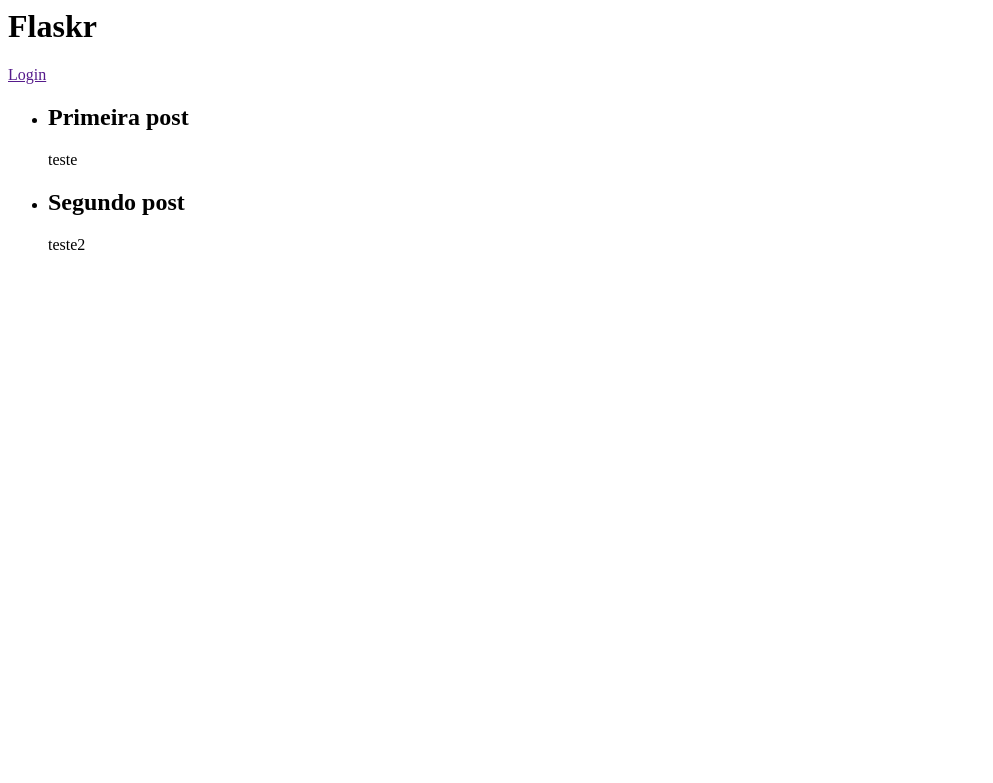
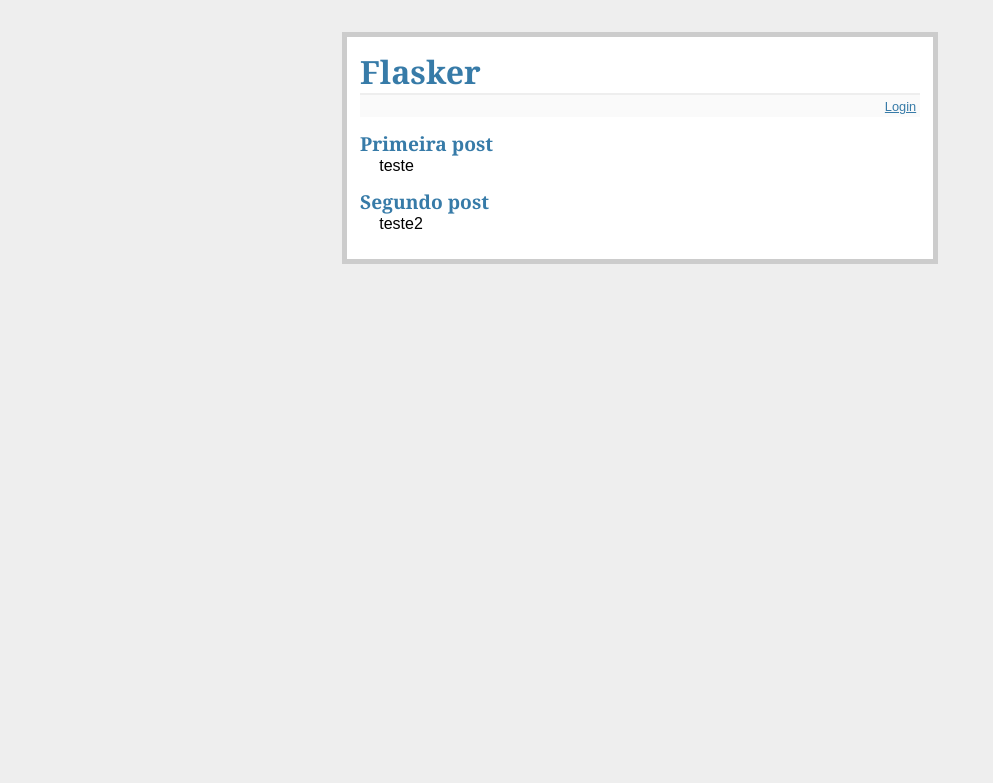
Before and after one commit to SergioFCarvalho/testes-Python, a Flask app: page / in a window 1280 px wide. Shown: the top 783 px of the page, without its empty margins (0-993 px from the left). Run offline with Flask 3, Linux system fonts and the light colour scheme.

Commit message:
add folder static e css

```diff
--- /dev/null
+++ b/ocean/static/estilo.css
@@ -0,0 +1,18 @@
+body            { font-family: sans-serif; background: #eee; }
+a, h1, h2       { color: #377BA8; }
+h1, h2          { font-family: 'Georgia', serif; margin: 0; }
+h1              { border-bottom: 2px solid #eee; }
+h2              { font-size: 1.2em; }
+
+.pagina         { margin: 2em auto; width: 35em; border: 5px solid #ccc;
+                  padding: 0.8em; background: white; }
+.entradas       { list-style: none; margin: 0; padding: 0; }
+.entradas li    { margin: 0.8em 1.2em; }
+.entradas li h2 { margin-left: -1em; }
+.ins-entrada    { font-size: 0.9em; border-bottom: 1px solid #ccc; }
+.ins-entrada dl { font-weight: bold; }
+.metanav        { text-align: right; font-size: 0.8em; padding: 0.3em;
+                  margin-bottom: 1em; background: #fafafa; }
+.flash          { background: #CEE5F5; padding: 0.5em;
+                  border: 1px solid #AACBE2; }
+.erro           { background: #F0D6D6; padding: 0.5em; }
--- a/ocean/templates/layout.html
+++ b/ocean/templates/layout.html
@@ -2,11 +2,13 @@
 <html>
     <head>
         <title>Flaskr</title>
+        <link rel="stylesheet" href="./static/estilo.css">
     </head>
+
 <body>
     <div class="pagina">
 
-        <h1>Flaskr</h1>
+        <h1>Flasker</h1>
 
         <div class="metanav">
         {% if not session.logado %}
```
